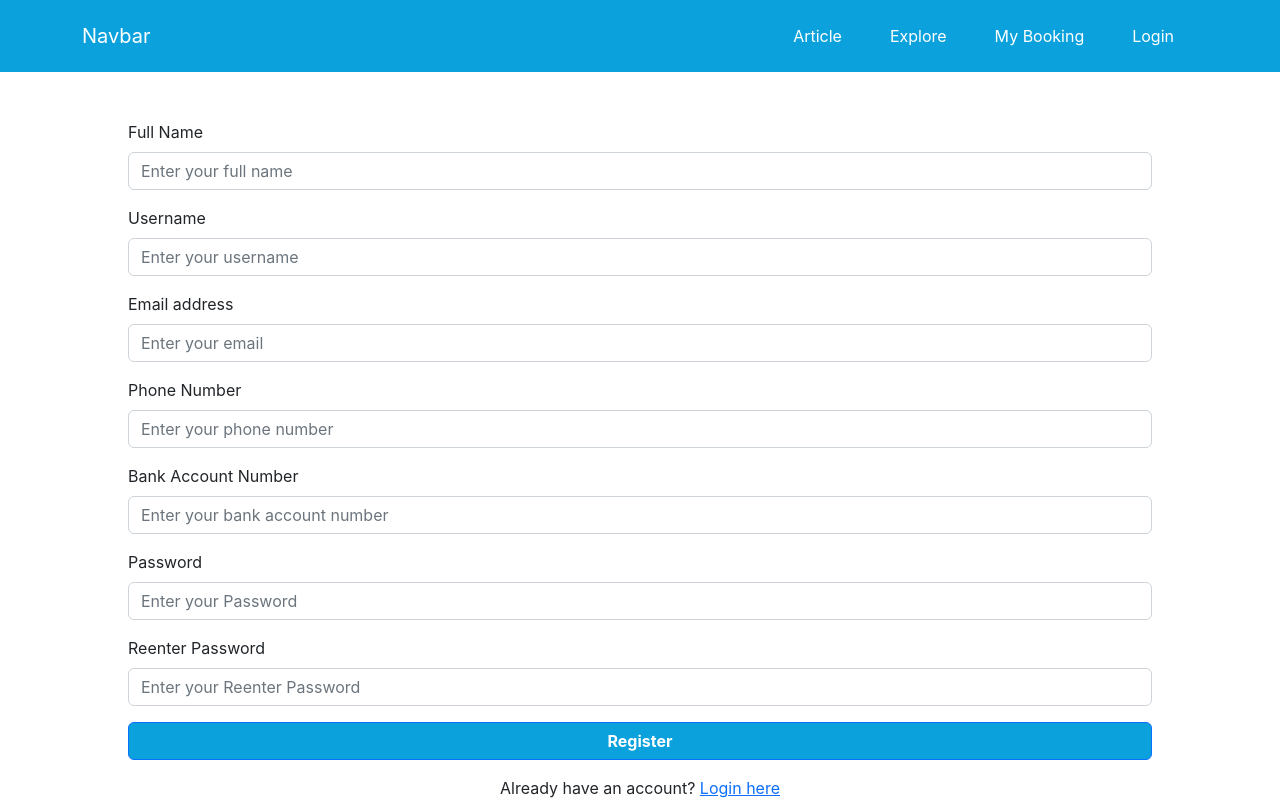
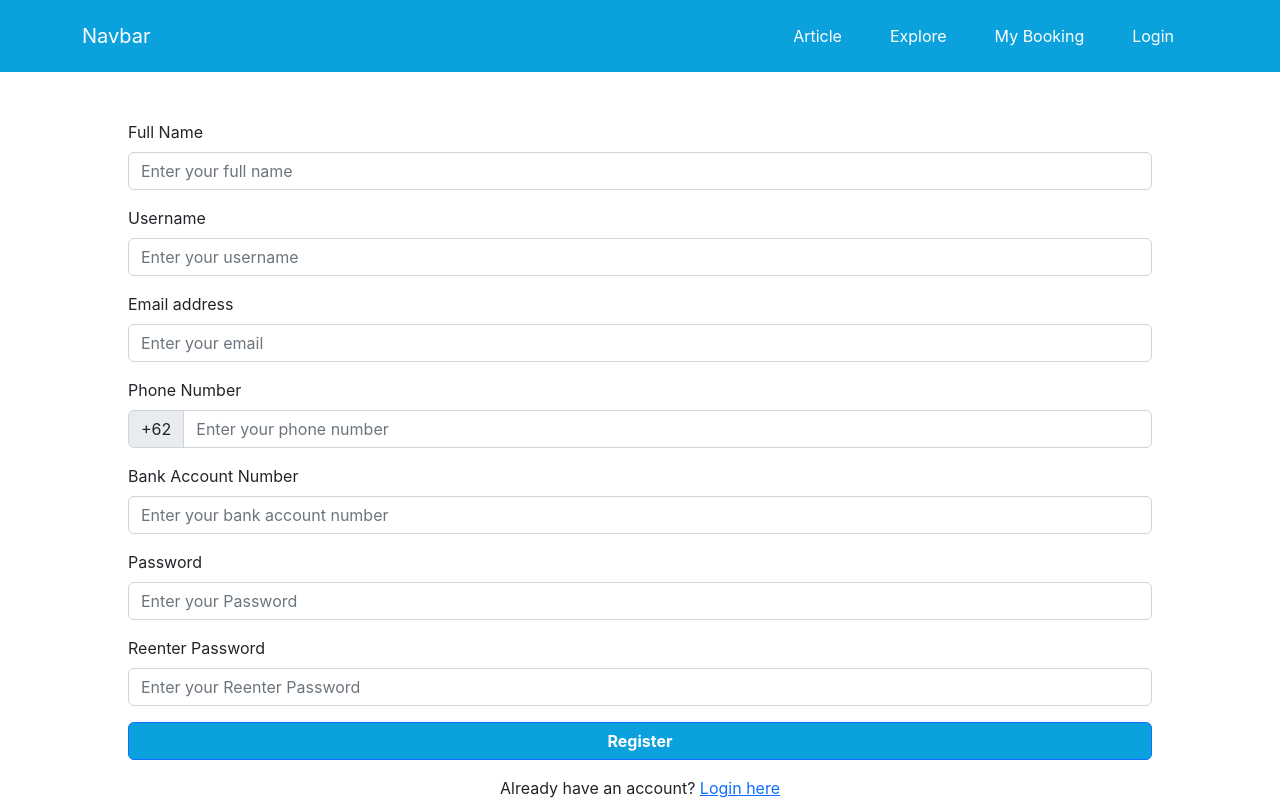
Before and after one commit to MuhammadAbdiel/capstone-dicoding, a React (Create React App) app: page /register in a window 1280 px wide. Shown: the top 800 px of the page. Built offline with nearby package versions, Linux system fonts and the light colour scheme; the HTML template or start-up script is replaced by a standard one.

Commit message:
Update Register.jsx
- Input validation has been completed
- Add loading animation while waiting response from registration API

```diff
--- a/src/App.css
+++ b/src/App.css
@@ -1,3 +1,13 @@
+input::-webkit-outer-spin-button,
+input::-webkit-inner-spin-button {
+  -webkit-appearance: none;
+  appearance: none;
+  margin: 0;
+}
+input[type='number'] {
+  -moz-appearance: textfield;
+  appearance: none;
+}
 .App {
   text-align: center;
 }
@@ -113,10 +123,13 @@ footer {
   font-size: 1.5vw;
 }
 
-.register-form > div > .invalid {
+.register-form > div > .invalid,
+.register-form > div > div > .invalid {
   border: 1px solid red;
+  border-radius: 0.375rem;
 }
-.register-form > div > .invalid:focus {
+.register-form > div > .invalid:focus,
+.register-form > div > div > .invalid:focus {
   border-color: red;
   box-shadow: 0px 0px 10px 0px rgba(255, 0, 0, 0.75);
 }
--- a/src/pages/Register.jsx
+++ b/src/pages/Register.jsx
@@ -1,14 +1,17 @@
 import React, { useEffect, useState } from 'react'
 import Button from 'react-bootstrap/Button'
 import Form from 'react-bootstrap/Form'
+import { InputGroup } from 'react-bootstrap'
 import { Link, useNavigate } from 'react-router-dom'
 // import FooterComponent from '../components/FooterComponent'
 import FooterStyleComponent from '../components/FooterStyleComponent'
 import HeaderComponent from '../components/HeaderComponent'
 import useInput from '../components/useInput'
 import Swal from 'sweetalert2'
+import { alertIfFoundMissingInput } from '../utils/alertMissingInputForm'
 import { IoMdCloseCircle } from 'react-icons/io'
 import { putAccessToken, register } from '../utils/network-data'
+import LoadingIndicatorComponent from '../components/LoadingIndicatorComponent'
 const Register = () => {
   const navigate = useNavigate()
   const [fullname, handleFullnameChange] = useInput('')
@@ -21,6 +24,8 @@ const Register = () => {
   const [isEmailValid, setIsEmailValid] = useState('Not Set')
   const [isPasswordValid, setIsPasswordValid] = useState('Not Set')
   const [isBothPasswordMatch, setIsBothPasswordMatch] = useState('Not Set')
+  const [isPhoneNumberValid, setIsPhoneNumberValid] = useState('Not Set')
+  const [isLoading, setIsLoading] = useState(false)
   useEffect(() => {
     if (email !== '') {
       if (/\S+@\S+\.\S+/.test(email)) {
@@ -32,6 +37,17 @@ const Register = () => {
       setIsEmailValid('Not Set')
     }
   }, [email])
+  useEffect(() => {
+    if (phoneNumber !== '') {
+      if (phoneNumber.length >= 9) {
+        setIsPhoneNumberValid(true)
+      } else {
+        setIsPhoneNumberValid(false)
+      }
+    } else if (phoneNumber === '') {
+      setIsPhoneNumberValid('Not Set')
+    }
+  }, [phoneNumber])
   useEffect(() => {
     if (password !== '') {
       if (password.length >= 8) {
@@ -58,25 +74,34 @@ const Register = () => {
 
   const onSubmitHandler = async (event) => {
     event.preventDefault()
-    if (isBothPasswordMatch === false) {
-      Swal.fire({
-        icon: 'error',
-        title: 'Error',
-        text: 'The confirmation password does not match'
-      })
-    } else if (isBothPasswordMatch === 'Not Set') {
-      Swal.fire({
-        icon: 'error',
-        title: 'Error',
-        text: 'Please enter your password!'
-      })
-    }
-    if (isEmailValid === true && isBothPasswordMatch === true) {
+    alertIfFoundMissingInput({
+      fullname,
+      username,
+      email,
+      phoneNumber,
+      bankAccountNumber,
+      isPhoneNumberValid,
+      isPasswordValid,
+      isBothPasswordMatch
+    })
+
+    if (
+      isPhoneNumberValid === true &&
+      isEmailValid === true &&
+      isBothPasswordMatch === true &&
+      fullname !== '' &&
+      username !== '' &&
+      phoneNumber !== '' &&
+      bankAccountNumber !== '' &&
+      password !== '' &&
+      repassword !== ''
+    ) {
+      setIsLoading(true)
       const response = await register({
         name: fullname,
         username,
         email,
-        phone_number: phoneNumber,
+        phone_number: `+62${phoneNumber}`,
         bank_account_number: bankAccountNumber,
         password,
         password_confirmation: repassword
@@ -84,18 +109,18 @@ const Register = () => {
       console.log(response)
       try {
         if (!response.error) {
+          setIsLoading(false)
           putAccessToken(response.data.access_token)
           navigate('/')
         }
       } catch (e) {
+        setIsLoading(false)
         Swal.fire({
           icon: 'error',
           title: 'Error',
           text: e
         })
       }
-      // console.log(registerStatus)
-      // console.log('registered')
     }
   }
 
@@ -113,6 +138,7 @@ const Register = () => {
               <Form.Label>Username</Form.Label>
               <Form.Control type='text' placeholder='Enter your username' value={username} onChange={handleUsernameChange} />
             </Form.Group>
+
             <Form.Group
               className='mb-3'
               controlId='formEmail'
@@ -131,9 +157,26 @@ const Register = () => {
               />
             </Form.Group>
 
-            <Form.Group className='mb-3' controlId='formPhoneNumber'>
-              <Form.Label>Phone Number</Form.Label>
-              <Form.Control type='text' placeholder='Enter your phone number' value={phoneNumber} onChange={handlePhoneNumberChange} />
+            <Form.Group
+              className='mb-3'
+              controlId='formPhoneNumber'
+              title={isPhoneNumberValid === false ? 'Phone number must contain at least 10 digit number' : undefined}
+            >
+              <Form.Label>
+                Phone Number
+                {isPhoneNumberValid === false && <IoMdCloseCircle color='red' />}
+              </Form.Label>
+              <InputGroup className='mb-3'>
+                <InputGroup.Text id='basic-addon1'>+62</InputGroup.Text>
+                <Form.Control
+                  type='number'
+                  placeholder='Enter your phone number'
+                  value={phoneNumber}
+                  min='0'
+                  onChange={handlePhoneNumberChange}
+                  className={isPhoneNumberValid === false && 'invalid'}
+                />
+              </InputGroup>
             </Form.Group>
 
             <Form.Group className='mb-3' controlId='formBankAccountNumber'>
@@ -188,6 +231,7 @@ const Register = () => {
         </div>
       </div>
       <FooterStyleComponent />
+      {isLoading && <LoadingIndicatorComponent />}
     </>
   )
 }
```
